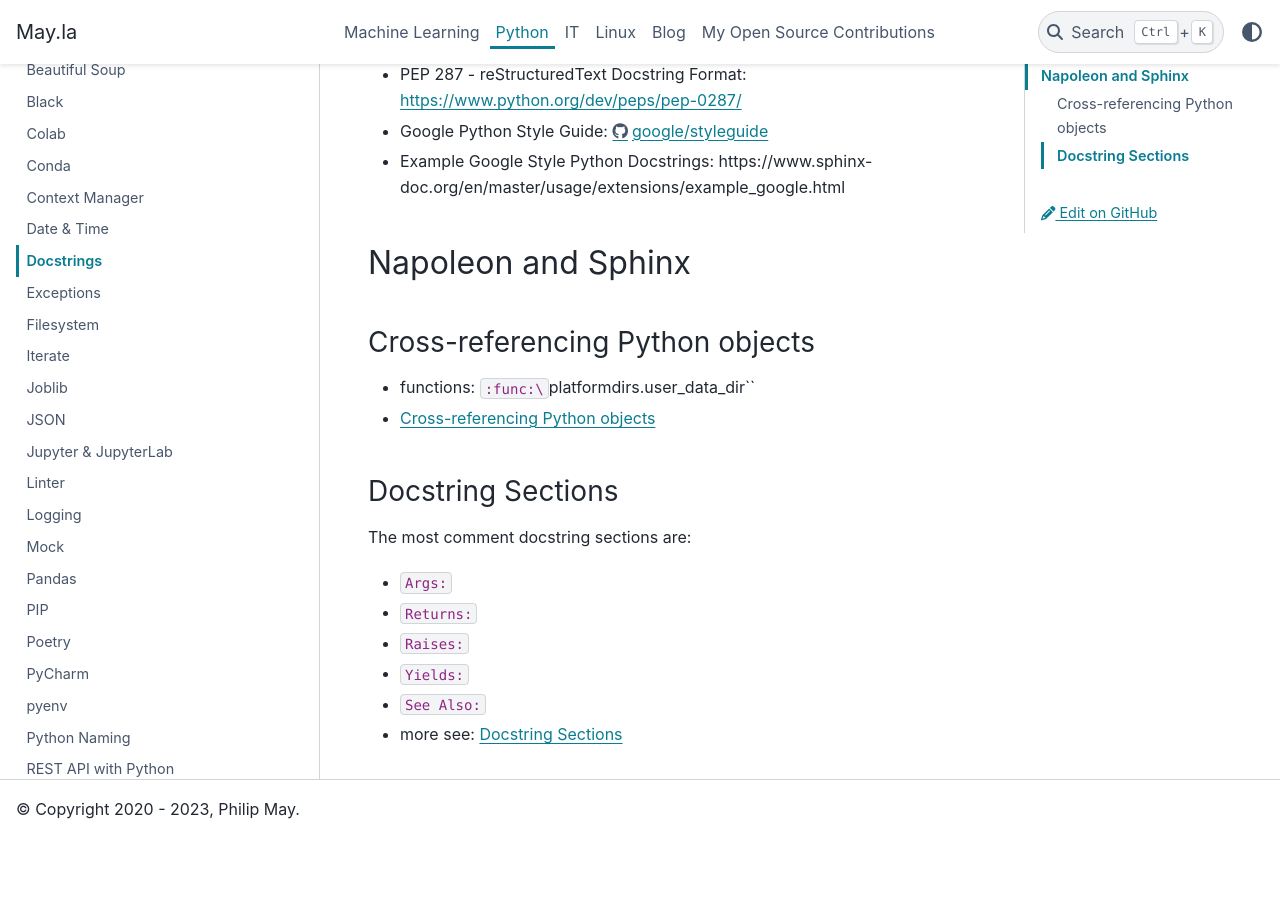
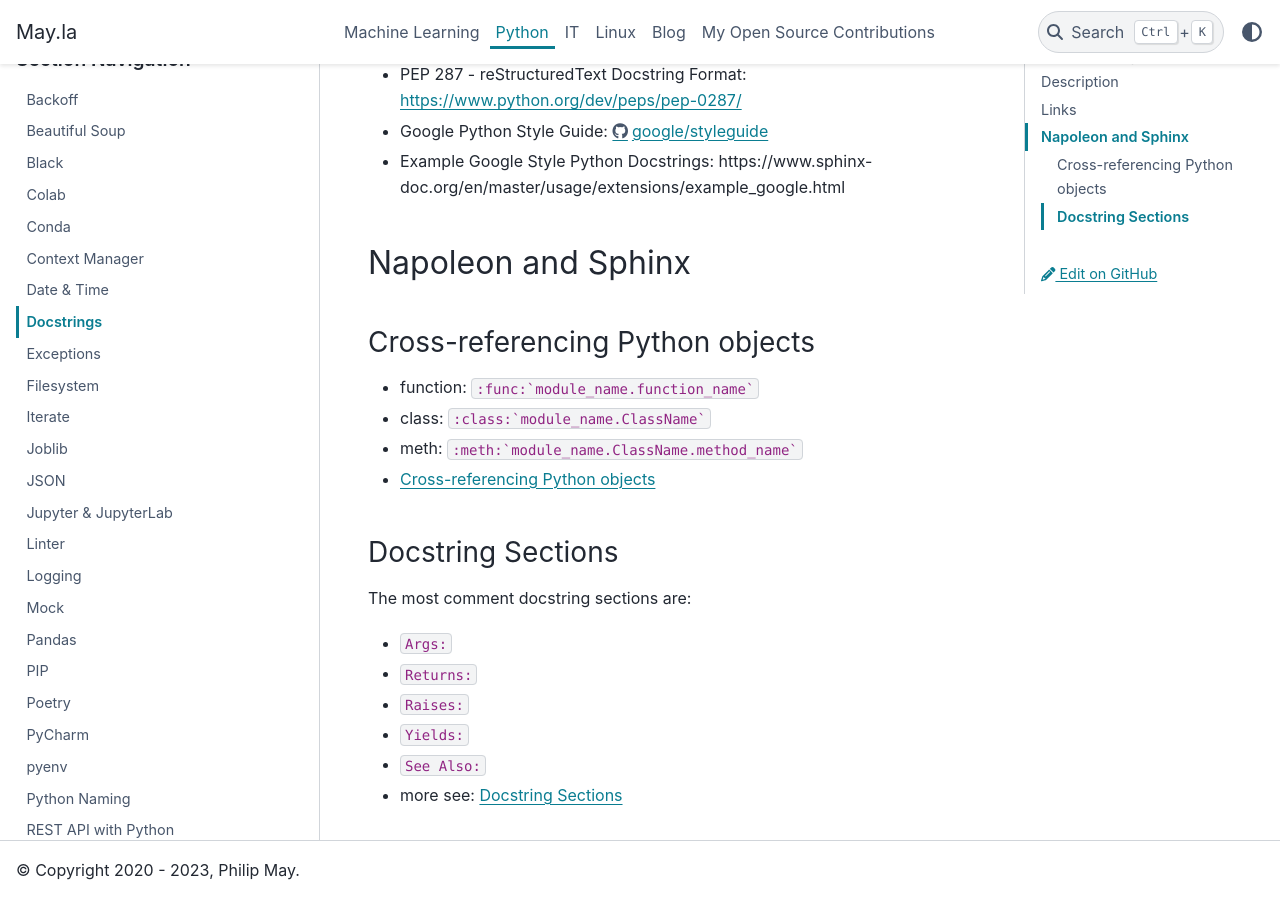
Before and after one commit to PhilipMay/PhilipMay_org, a Sphinx documentation site: the page built from source/python/docstrings.md, in a window 1280 px wide and 900 px high, scrolled down 591 px. Built offline with Sphinx 7.4.7 and the PyData theme 0.15.4, drawn with Linux system fonts in a browser that asks for light colours; before the commit the page ends 1430 px from its top, so only the background shows below that.

Commit message:
Update cross-referencing in Python docstrings

```diff
--- a/source/python/docstrings.md
+++ b/source/python/docstrings.md
@@ -28,7 +28,9 @@
 
 ### Cross-referencing Python objects
 
-- functions: `:func:\`platformdirs.user_data_dir\``
+- function: ``:func:`module_name.function_name` ``
+- class: ``:class:`module_name.ClassName` ``
+- meth: ``:meth:`module_name.ClassName.method_name` ``
 - [Cross-referencing Python objects](https://www.sphinx-doc.org/en/master/usage/domains/python.html#cross-referencing-python-objects)
 
 ### Docstring Sections
```
